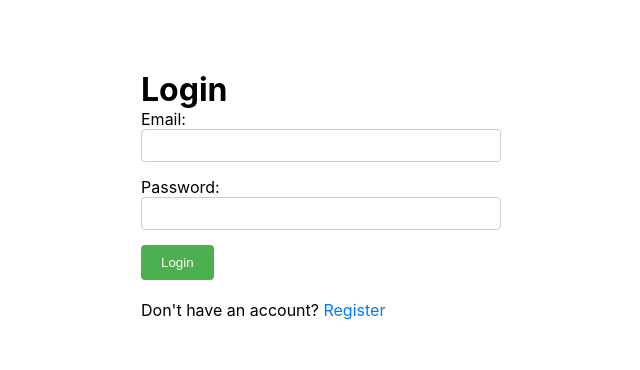
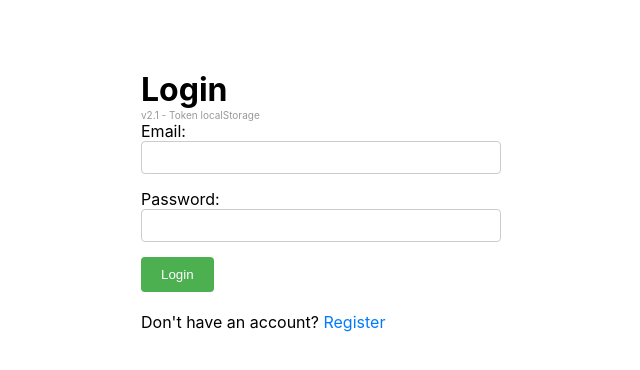
Before and after one commit to paramchauhan2006-afk/splitwise-2.0, a React (Vite) app in the folder frontend/: page /login in a window 1280 px wide. Shown: the top 370 px of the page, without its empty margins (319-959 px from the left). Built offline with nearby package versions, Linux system fonts and the light colour scheme; no server answers.

Commit message:
Add version indicator to confirm deployment

```diff
--- a/frontend/src/pages/auth/LoginPage.tsx
+++ b/frontend/src/pages/auth/LoginPage.tsx
@@ -34,6 +34,7 @@ export function LoginPage() {
   return (
     <div style={{ maxWidth: '400px', margin: '50px auto', padding: '20px' }}>
       <h1>Login</h1>
+      <p style={{ fontSize: '10px', color: '#999' }}>v2.1 - Token localStorage</p>
       <form onSubmit={handleSubmit}>
         <div style={{ marginBottom: '15px' }}>
           <label>Email:</label>
--- a/frontend/src/pages/auth/RegisterPage.tsx
+++ b/frontend/src/pages/auth/RegisterPage.tsx
@@ -36,6 +36,7 @@ export function RegisterPage() {
   return (
     <div style={{ maxWidth: '400px', margin: '50px auto', padding: '20px' }}>
       <h1>Register</h1>
+      <p style={{ fontSize: '10px', color: '#999' }}>v2.1 - Token localStorage</p>
       <form onSubmit={handleSubmit}>
         <div style={{ marginBottom: '15px' }}>
           <label>Name:</label>
```
